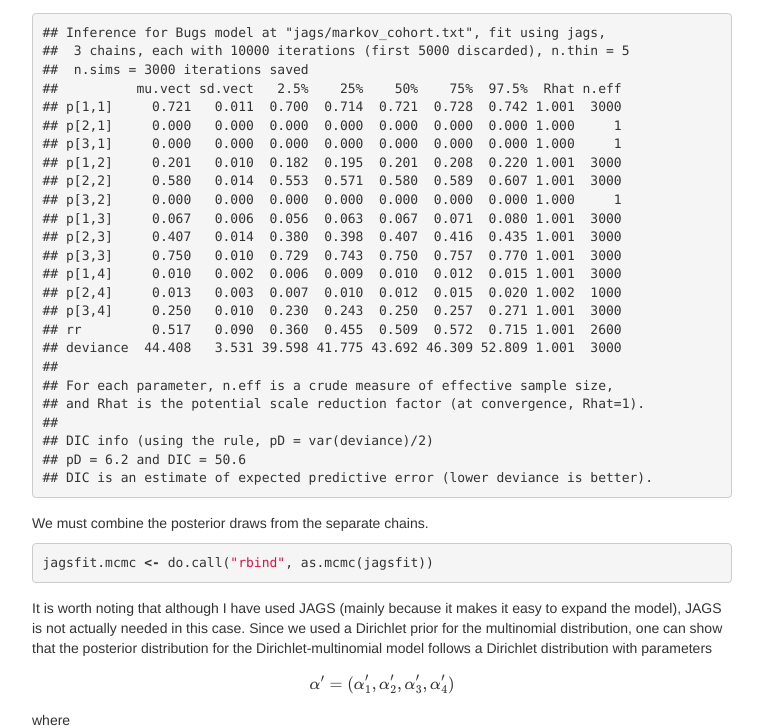
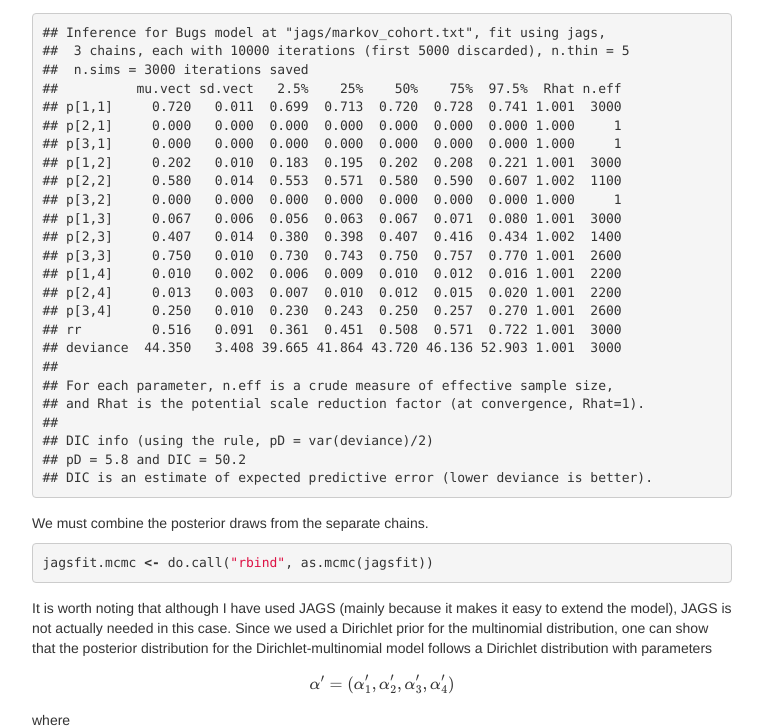
Before and after one commit to dincerti/dincerti.github.io, a Jekyll site: the page built from bayesian_markov_cohort.md, in a window 1280 px wide and 1400 px high, scrolled down 2159 px. Shown: the part 235-963 px from the top of the window, without its empty margins (258-1021 px from the left). Built offline with Jekyll 4.4.1, drawn with Linux system fonts in a browser that asks for light colours; formulas are drawn with MathJax 3; some of the changed text lies outside the part shown.

Commit message:
Fix typos

````diff
--- a/_rmd/bayesian_markov_cohort.Rmd
+++ b/_rmd/bayesian_markov_cohort.Rmd
@@ -85,7 +85,7 @@ We must combine the posterior draws from the separate chains.
 ```{r jags_combine_chains}
 ```
 
-It is worth noting that although I have used JAGS (mainly because it makes it easy to expand the model), JAGS is not actually needed in this case. Since we used a Dirichlet prior for the multinomial distribution, one can show that the posterior distribution for the Dirichlet-multinomial model follows a Dirichlet distribution with parameters $$\alpha' = (\alpha'_1, \alpha'_2, \alpha'_3, \alpha'_4)$$ where $$\alpha'_s = \alpha_s + y_s$$ and $$y_s$$ is the total number of individuals transitioning to state $$s$$.
+It is worth noting that although I have used JAGS (mainly because it makes it easy to extend the model), JAGS is not actually needed in this case. Since we used a Dirichlet prior for the multinomial distribution, one can show that the posterior distribution for the Dirichlet-multinomial model follows a Dirichlet distribution with parameters $$\alpha' = (\alpha'_1, \alpha'_2, \alpha'_3, \alpha'_4)$$ where $$\alpha'_s = \alpha_s + y_s$$ and $$y_s$$ is the total number of individuals transitioning to state $$s$$.
 
 We can see this in R by considering individuals transitioning from state 1 to state 2. We compare random draws from a Dirichlet distribution with the appropriate posterior parameters and posterior draws from the JAGs model.
 
--- a/bayesian_markov_cohort.md
+++ b/bayesian_markov_cohort.md
@@ -111,26 +111,26 @@ print(jagsfit)
 ##  3 chains, each with 10000 iterations (first 5000 discarded), n.thin = 5
 ##  n.sims = 3000 iterations saved
 ##          mu.vect sd.vect   2.5%    25%    50%    75%  97.5%  Rhat n.eff
-## p[1,1]     0.721   0.011  0.700  0.714  0.721  0.728  0.742 1.001  3000
+## p[1,1]     0.720   0.011  0.699  0.713  0.720  0.728  0.741 1.001  3000
 ## p[2,1]     0.000   0.000  0.000  0.000  0.000  0.000  0.000 1.000     1
 ## p[3,1]     0.000   0.000  0.000  0.000  0.000  0.000  0.000 1.000     1
-## p[1,2]     0.201   0.010  0.182  0.195  0.201  0.208  0.220 1.001  3000
-## p[2,2]     0.580   0.014  0.553  0.571  0.580  0.589  0.607 1.001  3000
+## p[1,2]     0.202   0.010  0.183  0.195  0.202  0.208  0.221 1.001  3000
+## p[2,2]     0.580   0.014  0.553  0.571  0.580  0.590  0.607 1.002  1100
 ## p[3,2]     0.000   0.000  0.000  0.000  0.000  0.000  0.000 1.000     1
 ## p[1,3]     0.067   0.006  0.056  0.063  0.067  0.071  0.080 1.001  3000
-## p[2,3]     0.407   0.014  0.380  0.398  0.407  0.416  0.435 1.001  3000
-## p[3,3]     0.750   0.010  0.729  0.743  0.750  0.757  0.770 1.001  3000
-## p[1,4]     0.010   0.002  0.006  0.009  0.010  0.012  0.015 1.001  3000
-## p[2,4]     0.013   0.003  0.007  0.010  0.012  0.015  0.020 1.002  1000
-## p[3,4]     0.250   0.010  0.230  0.243  0.250  0.257  0.271 1.001  3000
-## rr         0.517   0.090  0.360  0.455  0.509  0.572  0.715 1.001  2600
-## deviance  44.408   3.531 39.598 41.775 43.692 46.309 52.809 1.001  3000
+## p[2,3]     0.407   0.014  0.380  0.398  0.407  0.416  0.434 1.002  1400
+## p[3,3]     0.750   0.010  0.730  0.743  0.750  0.757  0.770 1.001  2600
+## p[1,4]     0.010   0.002  0.006  0.009  0.010  0.012  0.016 1.001  2200
+## p[2,4]     0.013   0.003  0.007  0.010  0.012  0.015  0.020 1.001  2200
+## p[3,4]     0.250   0.010  0.230  0.243  0.250  0.257  0.270 1.001  2600
+## rr         0.516   0.091  0.361  0.451  0.508  0.571  0.722 1.001  3000
+## deviance  44.350   3.408 39.665 41.864 43.720 46.136 52.903 1.001  3000
 ##
 ## For each parameter, n.eff is a crude measure of effective sample size,
 ## and Rhat is the potential scale reduction factor (at convergence, Rhat=1).
 ##
 ## DIC info (using the rule, pD = var(deviance)/2)
-## pD = 6.2 and DIC = 50.6
+## pD = 5.8 and DIC = 50.2
 ## DIC is an estimate of expected predictive error (lower deviance is better).
 {% endhighlight %}
 
@@ -141,7 +141,7 @@ We must combine the posterior draws from the separate chains.
 jagsfit.mcmc <- do.call("rbind", as.mcmc(jagsfit))
 {% endhighlight %}
 
-It is worth noting that although I have used JAGS (mainly because it makes it easy to expand the model), JAGS is not actually needed in this case. Since we used a Dirichlet prior for the multinomial distribution, one can show that the posterior distribution for the Dirichlet-multinomial model follows a Dirichlet distribution with parameters $$\alpha' = (\alpha'_1, \alpha'_2, \alpha'_3, \alpha'_4)$$ where $$\alpha'_s = \alpha_s + y_s$$ and $$y_s$$ is the total number of individuals transitioning to state $$s$$.
+It is worth noting that although I have used JAGS (mainly because it makes it easy to extend the model), JAGS is not actually needed in this case. Since we used a Dirichlet prior for the multinomial distribution, one can show that the posterior distribution for the Dirichlet-multinomial model follows a Dirichlet distribution with parameters $$\alpha' = (\alpha'_1, \alpha'_2, \alpha'_3, \alpha'_4)$$ where $$\alpha'_s = \alpha_s + y_s$$ and $$y_s$$ is the total number of individuals transitioning to state $$s$$.
 
 We can see this in R by considering individuals transitioning from state 1 to state 2. We compare random draws from a Dirichlet distribution with the appropriate posterior parameters and posterior draws from the JAGs model.
 
@@ -231,6 +231,8 @@ One advantage of a Bayesian approach is that uncertainty can be incorporated int
 
 
 {% highlight r %}
+library("ggplot2")
+theme_set(theme_bw())
 ce.dat <- data.frame(delta.c = delta.c, delta.e = delta.e)
 ggplot(data = ce.dat, aes(x = delta.e, y = delta.c)) + geom_point() +
   xlab("Effectiveness difference") + ylab("Cost difference")
````
Also changed, not shown: other parts of _rmd/bayesian_markov_cohort.Rmd (+1 -1 lines), other parts of bayesian_markov_cohort.md (+2 -2 lines), figs/ce_accept_curve-1.png, figs/ce_plane-1.png.
